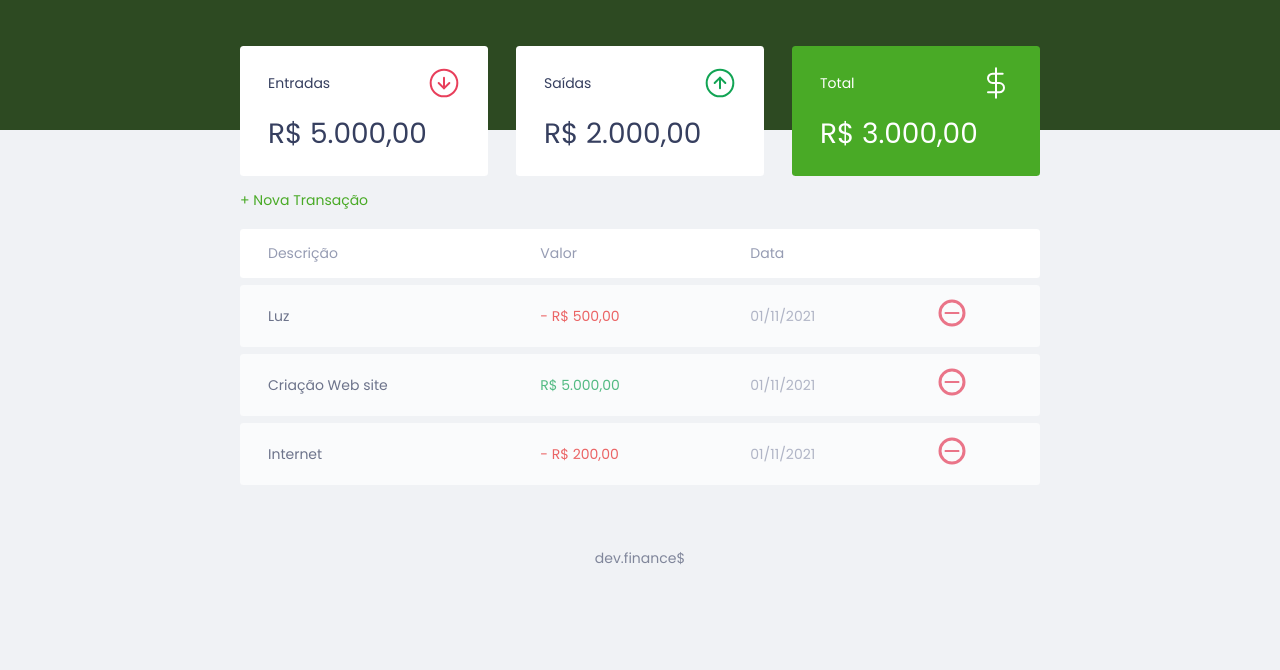
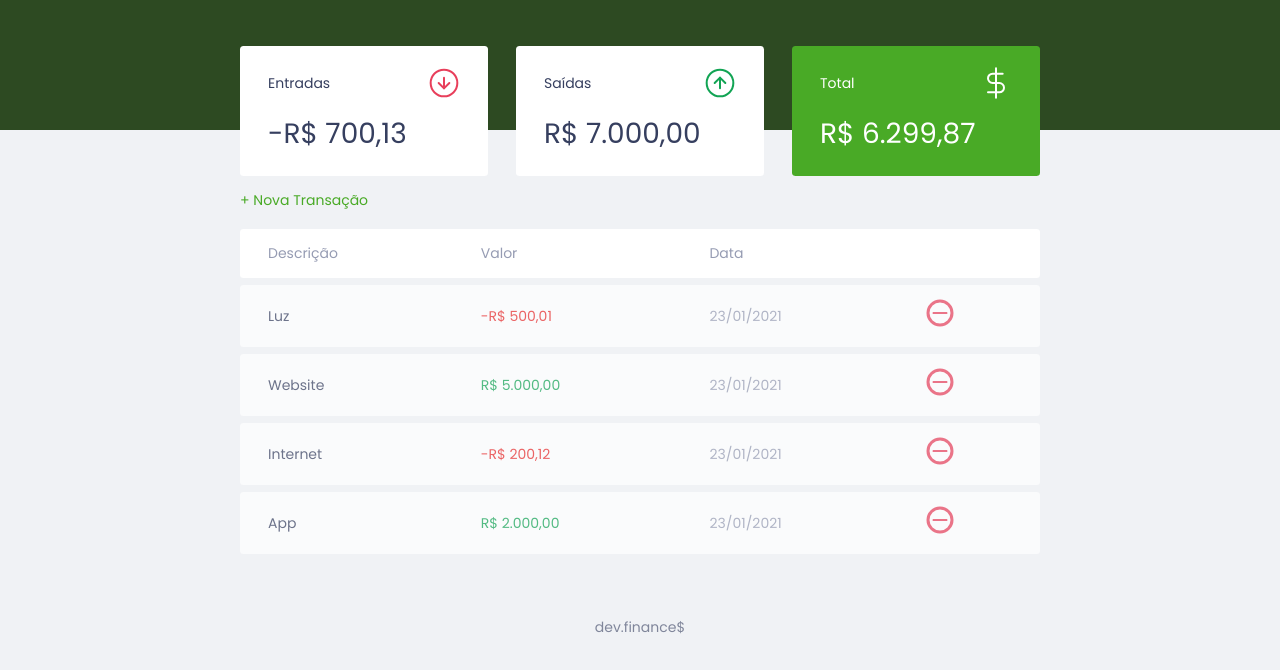
Before and after one commit to tiago17santos/dev-finance, a plain HTML site: page index.html in a window 1280 px wide. Shown: the part 80-750 px from the top of the page. Drawn offline with Linux system fonts and the light colour scheme.

Commit message:
:tada: inciando com js

```diff
--- a/index.html
+++ b/index.html
@@ -26,21 +26,21 @@
                     <span>Entradas</span>
                     <img src="./assets/expense.svg" alt="Imagem entradas">
                 </h3>
-                <p>R$ 5.000,00</p>
+                <p id="expenseDisplay" >R$ 5.000,00</p>
             </div>
             <div class="card">
                 <h3>
                     <span>Saídas</span>
                     <img src="./assets/income.svg" alt="Imagem saídas">
                 </h3>
-                <p>R$ 2.000,00</p>
+                <p id="incomeDisplay" >R$ 2.000,00</p>
             </div>
             <div class="card total">
                 <h3>
                     <span>Total</span>
                     <img src="./assets/total.svg" alt="Imagem total">
                 </h3>
-                <p>R$ 3.000,00</p>
+                <p id="totalDisplay" >R$ 3.000,00</p>
             </div>
 
         </section>
@@ -65,24 +65,7 @@
                     </tr>
                 </thead>
                 <tbody>
-                    <tr>
-                        <td class="description">Luz</td>
-                        <td class="expense">- R$ 500,00</td>
-                        <td class="date">01/11/2021</td>
-                        <td><img src="./assets/minus.svg" alt="Imagem excluir descrição"></td>
-                    </tr>
-                    <tr>
-                        <td class="description">Criação Web site</td>
-                        <td class="income">R$ 5.000,00</td>
-                        <td class="date">01/11/2021</td>
-                        <td><img src="./assets/minus.svg" alt="Imagem excluir descrição"></td>
-                    </tr>
-                    <tr>
-                        <td class="description">Internet</td>
-                        <td class="expense">- R$ 200,00</td>
-                        <td class="date">01/11/2021</td>
-                        <td><img src="./assets/minus.svg" alt="Imagem excluir descrição"></td>
-                    </tr>
+
                 </tbody>
             </table>
         </section>
@@ -142,22 +125,6 @@
     </footer>
 
 
-    <script>
-        const Modal = {
-            open(){
-                // abri modal e add classe active
-                document
-                    .querySelector('.modal-overlay')
-                    .classList.add('active')
-            },
-            close(){
-                //fechar modal e remove classe active
-                document
-                .querySelector('.modal-overlay')
-                .classList.remove('active')
-            }
-
-        }
-    </script>
+    <script src="./script.js"></script>
 </body>
 </html>
--- /dev/null
+++ b/script.js
@@ -0,0 +1,125 @@
+const Modal = {
+    open(){
+        // abri modal e add classe active
+        document
+            .querySelector('.modal-overlay')
+            .classList.add('active')
+    },
+
+    close(){
+        //fechar modal e remove classe active
+        document
+        .querySelector('.modal-overlay')
+        .classList.remove('active')
+    }
+}
+
+const transactions = [
+    {
+        id: '1',
+        description: 'Luz',
+        amount: -50001,
+        date: '23/01/2021'
+    },
+    {
+        id: '2',
+        description: 'Website',
+        amount: 500000,
+        date: '23/01/2021'
+    },
+    {
+        id: '3',
+        description: 'Internet',
+        amount: -20012,
+        date: '23/01/2021'
+    },
+    {
+        id: '4',
+        description: 'App',
+        amount: 200000,
+        date: '23/01/2021'
+    },
+]
+
+const Transaction = {
+    incomes(){
+        let income = 0
+
+        transactions.forEach(transaction =>{
+            if(transaction.amount > 0){
+                income += transaction.amount
+            }
+        })
+
+        return income
+    },
+
+    expense(){
+        let expense = 0
+
+        transactions.forEach(transaction =>{
+            if(transaction.amount < 0){
+                expense += transaction.amount
+            }
+        })
+
+        return expense
+    },
+
+    total(){
+        return Transaction.incomes() + Transaction.expense()
+    }
+}
+
+const DOM = {
+    transactionsContainer: document.querySelector('#data-table tbody'),
+
+    addTransaction(transaction, index){
+        const tr = document.createElement('tr')
+        tr.innerHTML = DOM.innertHTMLTransaction(transaction)
+
+        DOM.transactionsContainer.appendChild(tr)
+    },
+
+    innertHTMLTransaction(transaction){
+        const cssClasses = transaction.amount > 0 ? 'income' : 'expense'
+
+        const amount = Utils.formatCurrency(transaction.amount)
+
+        const html = `
+            <td class="description">${transaction.description}</td>
+            <td class="${cssClasses}">${amount}</td>
+            <td class="date">${transaction.date}</td>
+            <td><img src="./assets/minus.svg" alt="Imagem excluir descrição"></td>
+            `
+        return html
+    },
+
+    updateBalance(){
+        document.querySelector('#incomeDisplay').innerHTML = Utils.formatCurrency(Transaction.incomes())
+        document.querySelector('#expenseDisplay').innerHTML = Utils.formatCurrency(Transaction.expense())
+        document.querySelector('#totalDisplay').innerHTML = Utils.formatCurrency(Transaction.total())
+    }
+}
+
+
+
+const Utils = {
+    formatCurrency(value){
+        const signal = Number(value) < 0 ? '-' : ''
+
+        value = String(value).replace(/\D/g, '')
+
+        value = Number(value) / 100
+
+        value = value.toLocaleString('pt-BR', { style: 'currency', currency: 'BRL'})
+
+        return signal + value
+    }
+}
+
+transactions.forEach(transaction => {
+    DOM.addTransaction(transaction)
+})
+
+DOM.updateBalance()
```
